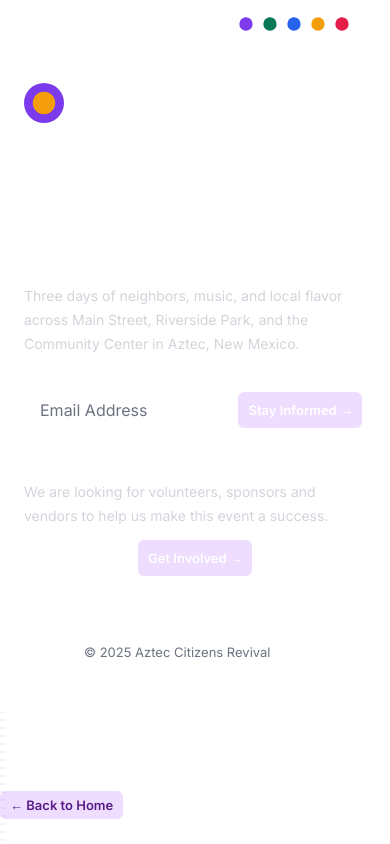
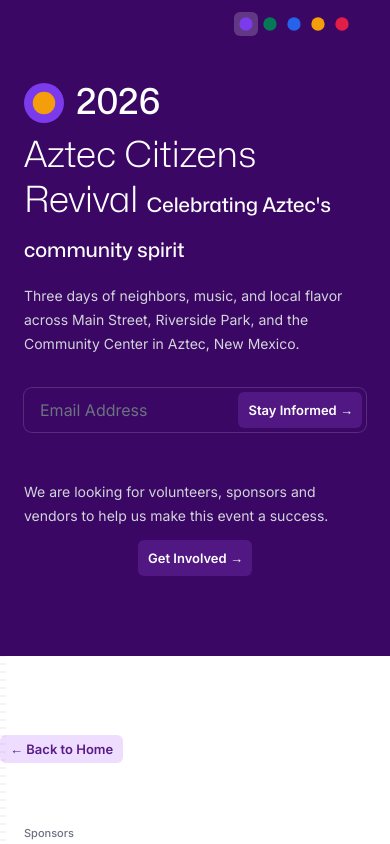
Before and after one commit to citizensrevival/launch-site, a React (Vite) app: page /sponsors in a window 390 px wide. Shown: the top 844 px of the page. Built offline with nearby package versions, Linux system fonts and the light colour scheme; no server answers; the database is empty.

Commit message:
style updates

```diff
--- a/src/shell/Layout.tsx
+++ b/src/shell/Layout.tsx
@@ -131,8 +131,26 @@ function FixedSidebar({
   main: React.ReactNode
   footer: React.ReactNode
 }) {
+  let theme = useTheme()
+  let colorTheme = theme?.colorTheme || 'purple'
+
+  const getThemeBackgroundClass = (theme: string) => {
+    switch (theme) {
+      case 'green':
+        return 'bg-emerald-950'
+      case 'blue':
+        return 'bg-blue-950'
+      case 'amber':
+        return 'bg-amber-950'
+      case 'rose':
+        return 'bg-rose-950'
+      default: // purple
+        return 'bg-purple-950'
+    }
+  }
+
   return (
-    <div className="sidebar relative flex-none overflow-hidden px-6 lg:pointer-events-none lg:fixed lg:inset-0 lg:z-40 lg:flex lg:px-0">
+    <div className={`sidebar relative flex-none overflow-hidden px-6 ${getThemeBackgroundClass(colorTheme)} lg:bg-transparent lg:pointer-events-none lg:fixed lg:inset-0 lg:z-40 lg:flex lg:px-0`}>
       <Glow />
       <div className="relative flex w-full lg:pointer-events-auto lg:mr-[calc(max(2rem,50%-38rem)+40rem)] lg:min-w-lg lg:overflow-x-hidden lg:overflow-y-auto lg:pl-[max(4rem,calc(50%-38rem))]">
         <div className="mx-auto max-w-lg lg:mx-0 lg:flex lg:w-96 lg:max-w-none lg:flex-col lg:before:flex-1 lg:before:pt-6">
@@ -144,9 +162,12 @@ function FixedSidebar({
           <div className="flex flex-1 items-end justify-center pb-4 lg:justify-start lg:pb-6">
             <div className="flex flex-col items-center lg:items-start space-y-4">
               <div className="flex items-center space-x-4">
-                {footer}
                 <Menu />
                 <ColorThemeToggle />
+              </div>
+              {/* Desktop footer - only visible on desktop */}
+              <div className="hidden lg:block">
+                {footer}
               </div>
             </div>
           </div>
@@ -157,19 +178,42 @@ function FixedSidebar({
 }
 
 export function Layout({ children }: { children: React.ReactNode }) {
+  let theme = useTheme()
+  let colorTheme = theme?.colorTheme || 'purple'
+
+  const getThemeBackgroundClass = (theme: string) => {
+    switch (theme) {
+      case 'green':
+        return 'bg-emerald-950'
+      case 'blue':
+        return 'bg-blue-950'
+      case 'amber':
+        return 'bg-amber-950'
+      case 'rose':
+        return 'bg-rose-950'
+      default: // purple
+        return 'bg-purple-950'
+    }
+  }
+
   return (
-    <>
+    <div className="flex flex-col lg:flex-row">
       <FixedSidebar
         main={<Intro />}
         footer={<IntroFooter />}
       />
 
-      <div className="main-content relative flex-auto">
+      <div className="main-content relative flex-auto bg-white flex flex-col">
         <Timeline />
-        <main className="space-y-20 py-20 sm:space-y-32 sm:py-32">
+        <main className="space-y-20 py-20 sm:space-y-32 sm:py-32 flex-1">
           {children}
         </main>
+
+        {/* Mobile footer - only visible on mobile */}
+        <footer className={`lg:hidden ${getThemeBackgroundClass(colorTheme)} px-6 py-8`}>
+          <IntroFooter />
+        </footer>
       </div>
-    </>
+    </div>
   )
 }
```
Also changed, not shown: 1 other file (tests, documents, lock files or other folders).
